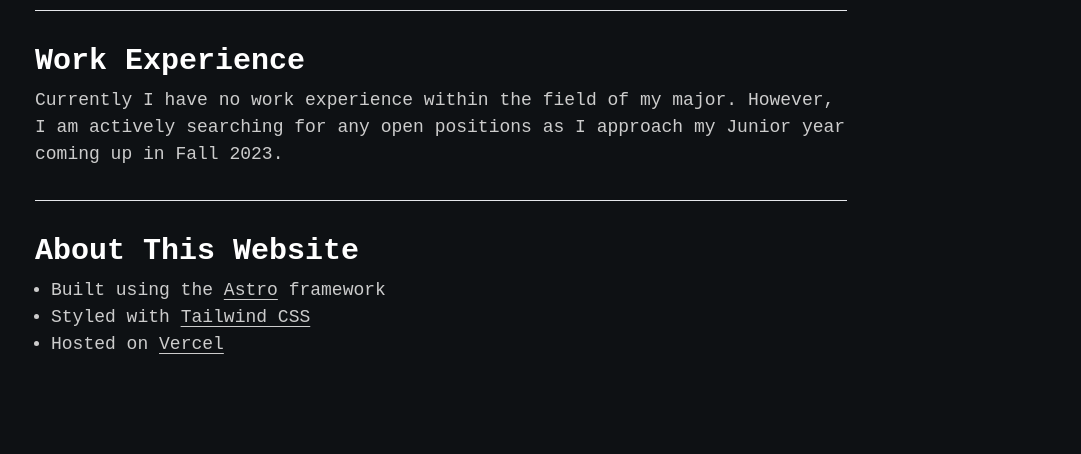
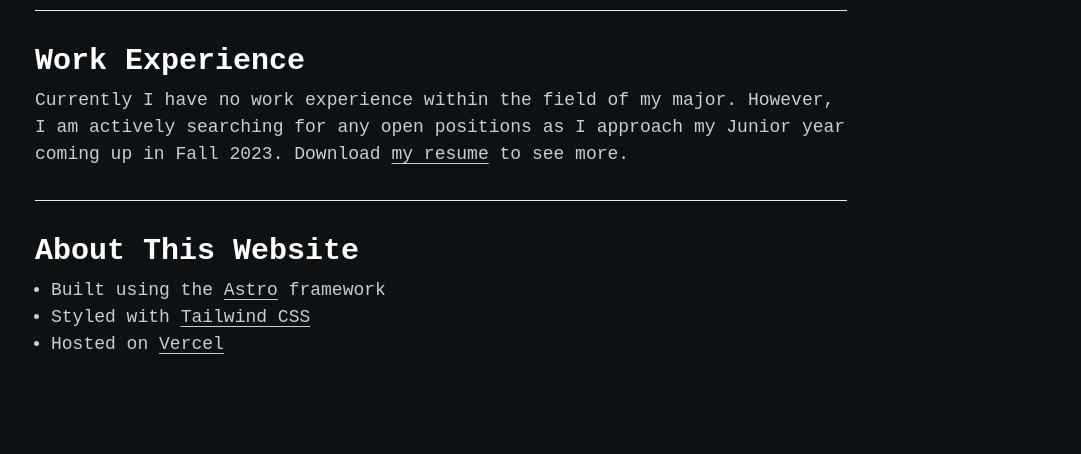
Before and after one commit to rBrandon1/my-portfolio, an Astro site in the folder root/: page / in a window 1280 px wide. Shown: the part 346-800 px from the top of the page, without its empty margins (199-1280 px from the left). Built offline with nearby package versions, Linux system fonts and the light colour scheme; Astro itself is replaced by a stand-in of ours.

Commit message:
added resume

```diff
--- a/root/src/pages/index.astro
+++ b/root/src/pages/index.astro
@@ -34,6 +34,13 @@ import MainLayout from "@layouts/MainLayout.astro";
     Currently I have no work experience within the field of my major. However, I
     am actively searching for any open positions as I approach my Junior year
     coming up in Fall 2023.
+    <span
+      >Download&nbsp;<a
+        href="/img/brandonramirez.pdf"
+        download
+        class="underline underline-offset-4 hover:text-red-400">my resume</a
+      > to see more.
+    </span>
   </div>
   <hr />
   <div class="text-2xl md:text-3xl font-bold">About This Website</div>
```
Also changed, not shown: root/README.md, 1 other file.
